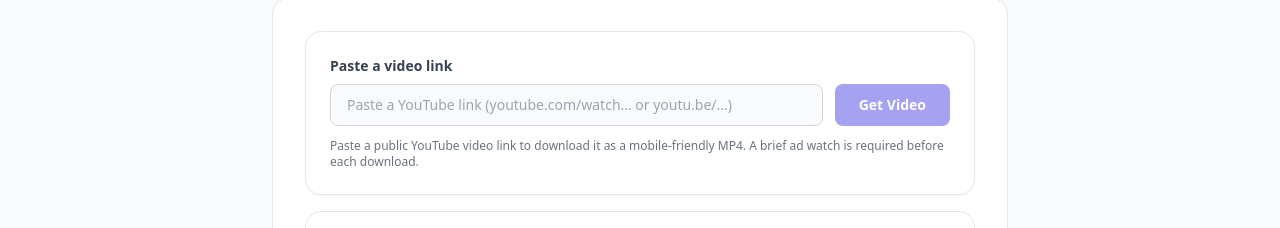
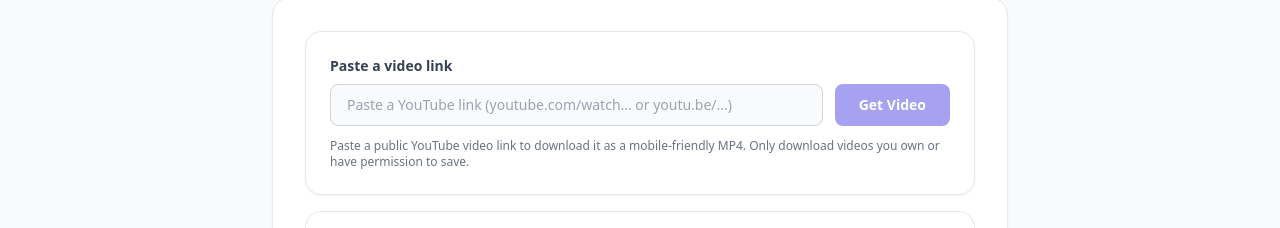
Before and after one commit to thiyo12/ai-website-for-revenue-, a Next.js app: page /social-media-video-downloader in a window 1280 px wide. Shown: the part 231-459 px from the top of the page. Built offline with nearby package versions, Linux system fonts and the light colour scheme; no server answers.

Commit message:
Improve reliability and accurate tool descriptions: app/social-media-video-downloader/SocialMediaVideoDownloader.tsx

```diff
--- a/app/social-media-video-downloader/SocialMediaVideoDownloader.tsx
+++ b/app/social-media-video-downloader/SocialMediaVideoDownloader.tsx
@@ -50,10 +50,11 @@
 // H.264/AAC so the saved MP4 plays everywhere on mobile (old iOS Safari and
 // Android), even when the source ships with an unplayable codec like VP9/HEVC
 // or as separate video+audio streams (common on Instagram reels).
-function proxyHref(downloadUrl: string, audioUrl?: string | null, title?: string, videoOnly?: boolean): string {
+function proxyHref(downloadUrl: string, audioUrl?: string | null, title?: string, videoOnly?: boolean, audioOnly = false): string {
   const q = new URLSearchParams({ url: downloadUrl });
   if (audioUrl && videoOnly) q.set("audio", audioUrl);
   if (title) q.set("title", title);
+  if (audioOnly) q.set("audioOnly", "1");
   return `/api/download/merged?${q.toString()}`;
 }
 
@@ -125,7 +126,7 @@
   const videoHref = data?.downloadUrl
     ? proxyHref(data.downloadUrl, data.audioUrl, data.title, data.videoOnly)
     : null;
-  const audioHref = data?.audioUrl ? proxyHref(data.audioUrl) : null;
+  const audioHref = data?.audioUrl ? proxyHref(data.audioUrl, null, data.title, false, true) : null;
 
   return (
     <div className="w-full">
@@ -158,7 +159,7 @@
         </div>
         <p className="mt-3 text-xs text-gray-500">
           Paste a public YouTube video link to download it as a mobile-friendly
-          MP4. A brief ad watch is required before each download.
+          MP4. Only download videos you own or have permission to save.
         </p>
       </div>
 
```
